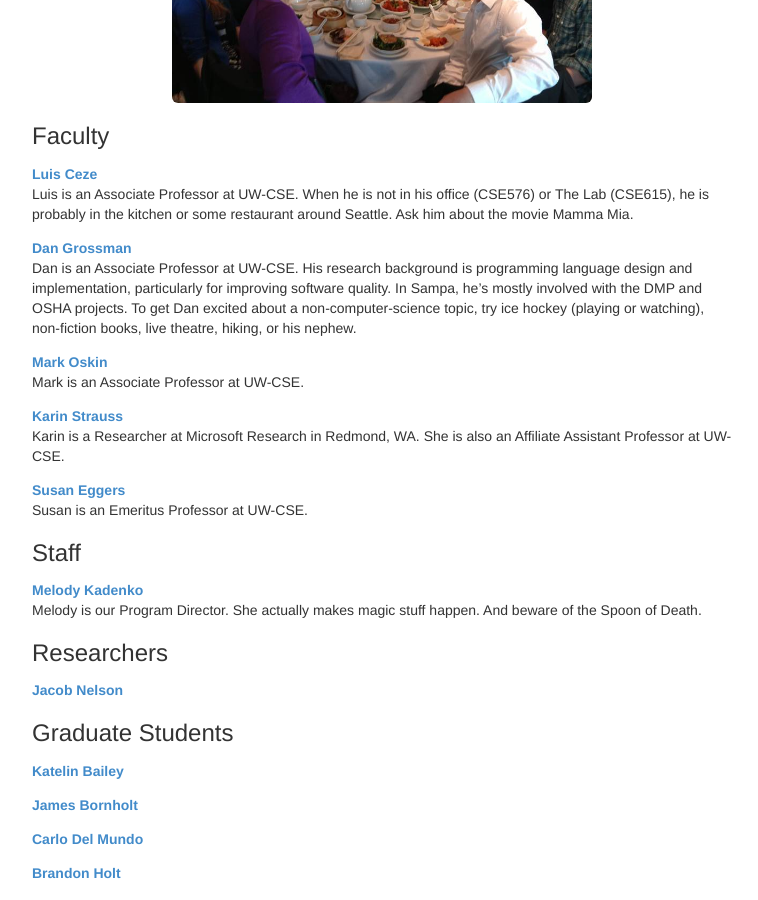
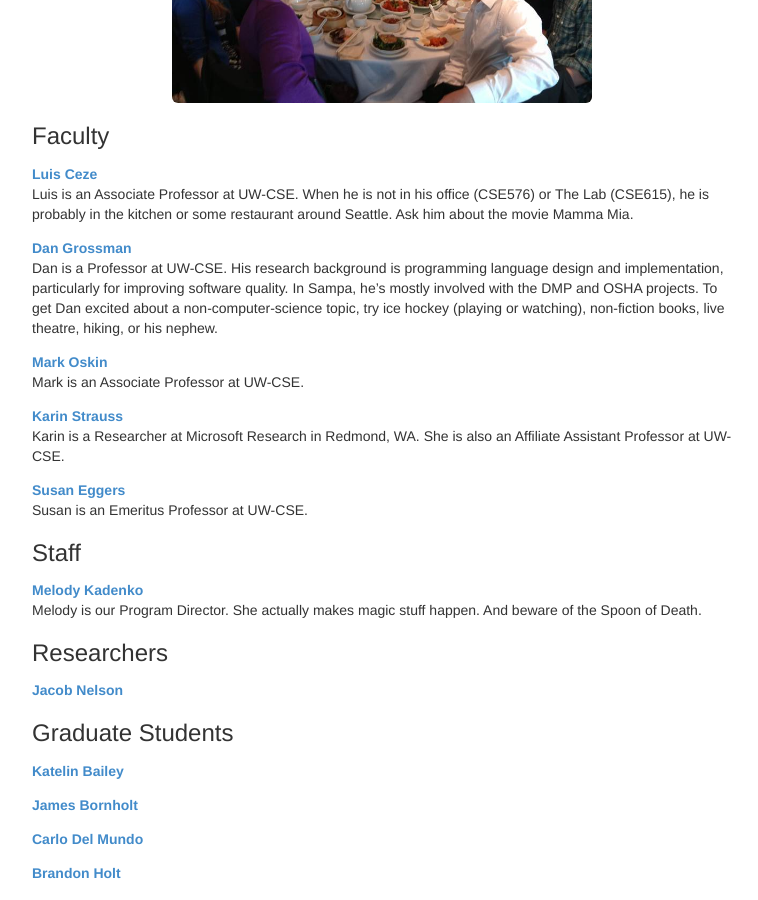
Before and after one commit to uwsampa/sampa-public, a Jekyll site: the page built from people.html, in a window 1280 px wide and 900 px high, scrolled down 381 px. Shown: the whole window, without its empty margins (258-1016 px from the left). Built offline with Jekyll 4.4.1, drawn with Linux system fonts in a browser that asks for light colours; Markdown is read by kramdown in place of the engine named in the settings.

Commit message:
congrats, full professor dan! 🎉🎓

```diff
--- a/_data/people.yml
+++ b/_data/people.yml
@@ -12,7 +12,7 @@ djg:
     webpage: "https://homes.cs.washington.edu/~djg/"
     role: faculty
     bio: |
-        Dan is an Associate Professor at UW-CSE. His research background is
+        Dan is a Professor at UW-CSE. His research background is
         programming language design and implementation, particularly for
         improving software quality. In Sampa, he's mostly involved with the
         DMP and OSHA projects. To get Dan excited about a non-computer-science
```
